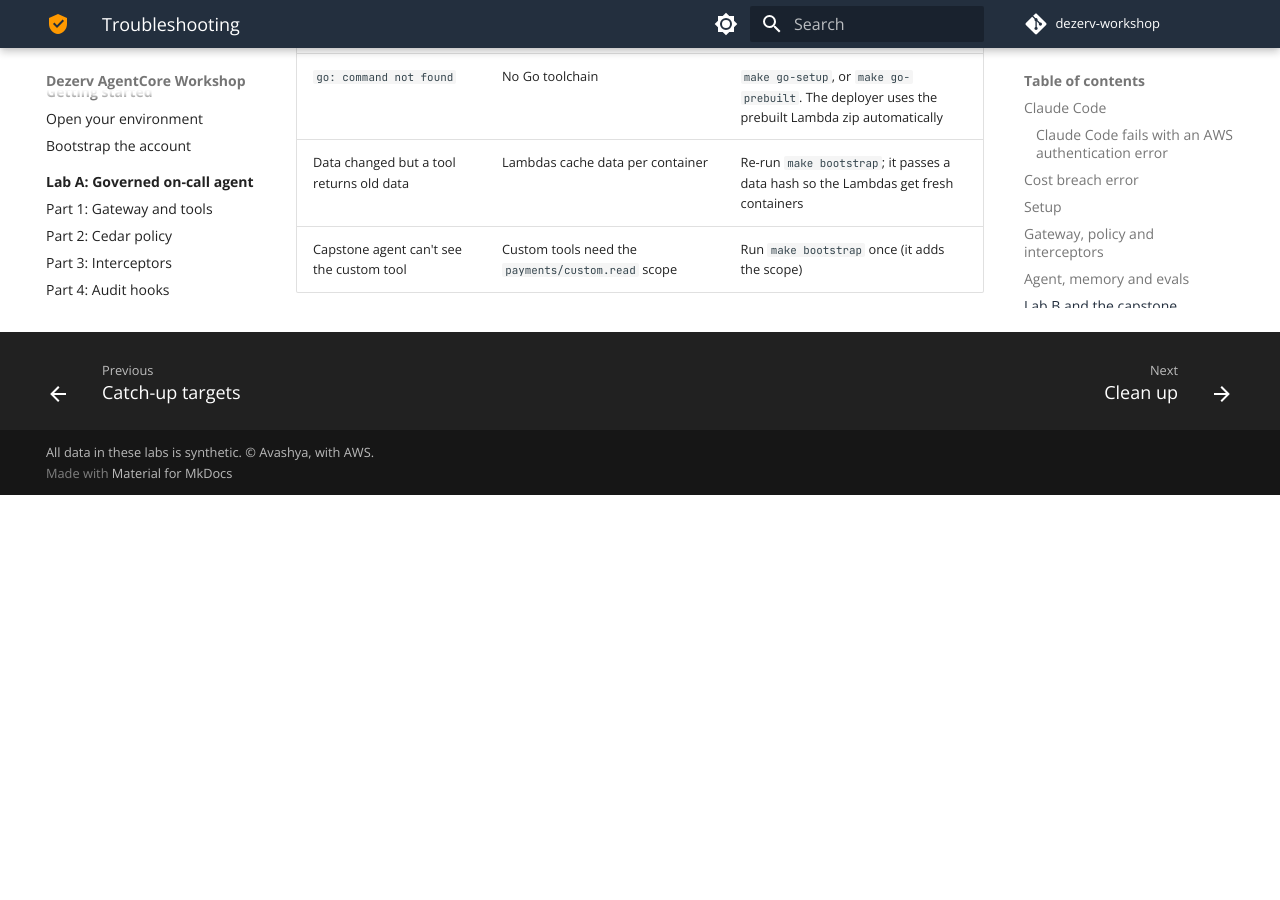
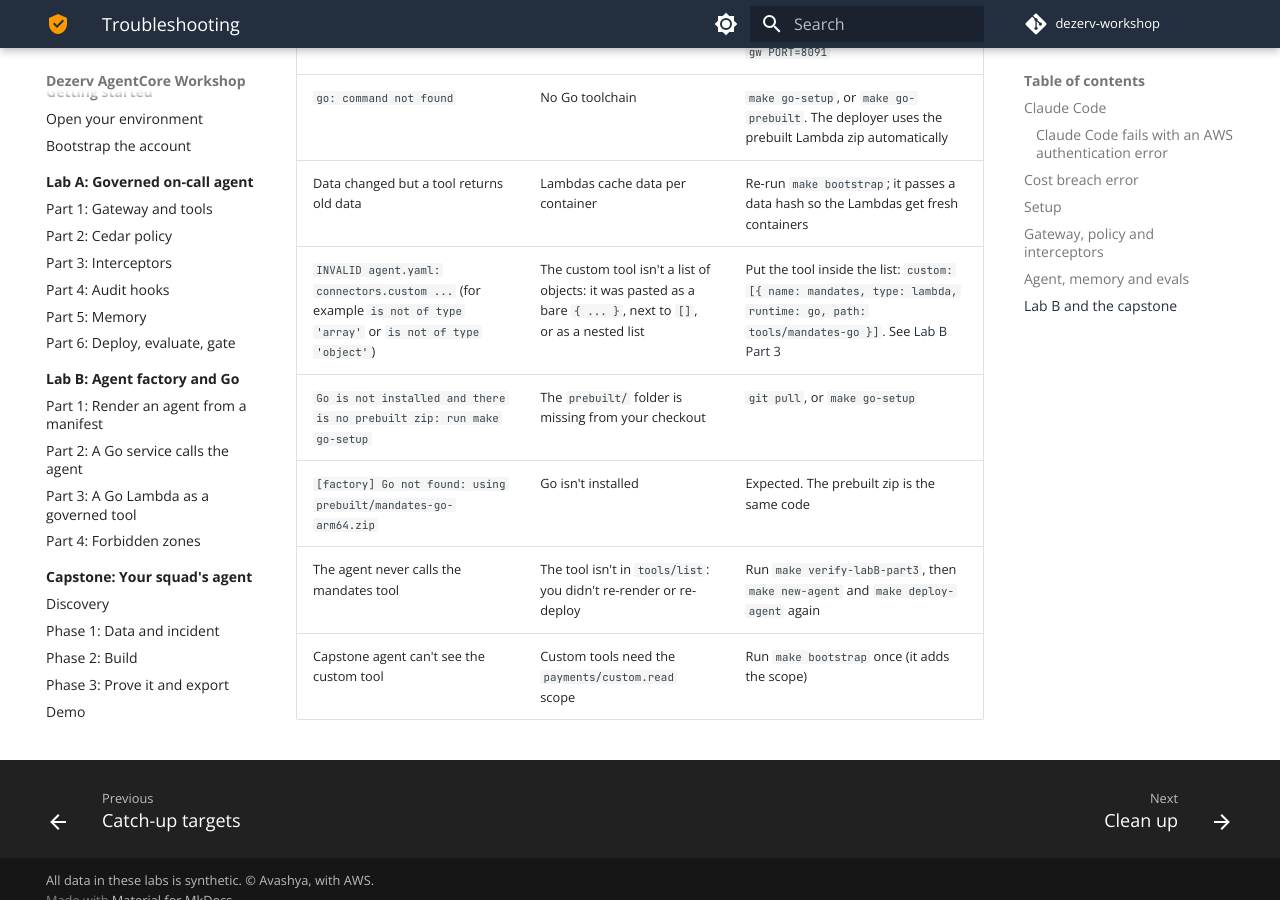
Before and after one commit to nishad-avashya/dezerv-workshop, an MkDocs documentation site: the page built from docs/reference/troubleshooting.md, in a window 1280 px wide and 900 px high, scrolled down 4527 px. Built offline with MkDocs 1.6.1 and Material for MkDocs 9.7.7, drawn with Linux system fonts in a browser that asks for light colours; comment, search, counter and statistics services are not loaded; before the commit the page ends 5022 px from its top, so only the background shows below that; part of the change alters nothing that is shown.

Commit message:
docs: Lab B Part 3 trimmed, troubleshooting additions
Co-Authored-By: Claude Sonnet 5.5 <noreply@anthropic.com>

````diff
--- a/docs/lab-b/part-3-go-tool.md
+++ b/docs/lab-b/part-3-go-tool.md
@@ -3,10 +3,8 @@
 !!! time "10 minutes"
 
 ## What you'll learn
-- Put a Go function behind the AgentCore Gateway as an MCP tool: a Lambda target on `provided.al2023`, arm64.
-- Learn the Gateway-to-Lambda contract. The tool name arrives in the Lambda **client context**, and the arguments
-  arrive as the event.
-- Let the factory derive the Cedar rules for a custom tool from its `tools.json`, so you write no policy by hand.
+- Put a Go function behind the AgentCore Gateway as an MCP tool.
+- Let the factory derive the Cedar rules for a custom tool, so you write no policy by hand.
 - See why a mutating tool is hidden from `tools/list` and denied even if it is called.
 
 ## Concepts
@@ -17,77 +15,63 @@ written in Go, with **one line** in the manifest.
 `tools/mandates-go` is a Go Lambda with two tools:
 
 - `get_mandate_status(user_id)` returns the user's UPI AutoPay mandate state (`ACTIVE`, `PAUSED`, `REVOKED`,
-  `EXPIRED` or `PENDING_BANK`). It reads `mongo/mandates.json` from the data bucket in S3, and the VPA and bank
-  account number come back masked.
-- `revoke_mandate(user_id)` is a **decoy**. It never changes anything, and if it ever runs it writes a `CRITICAL`
-  `WOULD_EXECUTE` line to its log. Policy must make sure it never runs.
+  `EXPIRED` or `PENDING_BANK`). The VPA and bank account number come back masked.
+- `revoke_mandate(user_id)` is a **decoy**. It never changes anything, and if it ever runs it logs `WOULD_EXECUTE`.
+  Policy must make sure it never runs.
 
 ![Go Lambda as a governed tool](../diagrams/lab-b-go-tool.drawio)
 
-**The Gateway contract.** When the Gateway invokes a Lambda target, the tool name is in the client context as
-`bedrockAgentCoreToolName`, in the form `<target>___<tool>` (for example `mandates___get_mandate_status`). The tool
-arguments are the event JSON, and the handler returns JSON:
+**The Gateway contract.** The Gateway passes the tool name to the Lambda in its client context
+(`bedrockAgentCoreToolName`, in the form `<target>___<tool>`), and the tool arguments as the event JSON. The Lambda
+returns JSON.
 
-```go title="tools/mandates-go/main.go (excerpt)"
-func handler(ctx context.Context, args map[string]any) (map[string]any, error) {
-	name := ""
-	if lc, ok := lambdacontext.FromContext(ctx); ok {
-		name = lc.ClientContext.Custom["bedrockAgentCoreToolName"]
-	}
-	if name == "" { // fallback for local invocation: tool name inside the payload
-		name, _ = args["_tool"].(string)
-	}
-	return dispatch(ctx, &s3Store{bucket: os.Getenv("DATA_BUCKET")}, name, args), nil
-}
-```
+??? info "The Go handler"
+    ```go title="tools/mandates-go/main.go (excerpt)"
+    func handler(ctx context.Context, args map[string]any) (map[string]any, error) {
+    	name := ""
+    	if lc, ok := lambdacontext.FromContext(ctx); ok {
+    		name = lc.ClientContext.Custom["bedrockAgentCoreToolName"]
+    	}
+    	if name == "" { // fallback for local invocation: tool name inside the payload
+    		name, _ = args["_tool"].(string)
+    	}
+    	return dispatch(ctx, &s3Store{bucket: os.Getenv("DATA_BUCKET")}, name, args), nil
+    }
+    ```
+    `dispatch` strips the `mandates___` prefix and switches on the tool name. An unknown name returns `UNKNOWN_TOOL`.
 
-`dispatch` strips the `mandates___` prefix and switches on the tool name. An unknown name returns `UNKNOWN_TOOL`.
+    `make deploy-agent` cross-compiles the tool for linux/arm64 with no Docker and creates the Lambda
+    `dezerv-laba-fx-payments-gw-mandates` on `provided.al2023`. Without Go on the machine it uses
+    `prebuilt/mandates-go-arm64.zip` and says so.
 
-**Built with no Docker.** `make deploy-agent` cross-compiles the tool with
-`GOOS=linux GOARCH=arm64 CGO_ENABLED=0 go build -trimpath -tags lambda.norpc`, zips the binary as `bootstrap`, and
-creates the Lambda `dezerv-laba-fx-payments-gw-mandates` on runtime `provided.al2023`, arm64. If there is no Go on the
-machine, it uses `prebuilt/mandates-go-arm64.zip` instead and says so.
-
-**Masking in two places.** The Gateway's RESPONSE interceptor (Lab A Part 3) already masks PII in every tool
-response. The Go tool masks its own output as well (`mask.go`): `aarav42@okhdfc` becomes `***@okhdfc`, and an
-account number keeps only its last four digits. That is defence in depth. The tool is safe even if someone ever calls
-it outside the Gateway. The tool is also **read-only**. It only reads S3, and the one "mutation" it has is a no-op.
+**Masking, twice.** The Go tool masks its own output (`aarav42@okhdfc` becomes `***@okhdfc`, and an account number
+keeps its last four digits). The Gateway's response interceptor from Lab A masks it again. The tool is also
+**read-only**: the one "mutation" it has is a no-op.
 
 **Policy you don't write.** `tools/mandates-go/tools.json` declares the scope (`payments/mandates.read`) and marks
 `revoke_mandate` as `"mutating": true`. From that, the factory renders:
 
-- a **permit** for `mandates___get_mandate_status` when the token's scope contains `mandates.read`
-  (`10-permit-reads.cedar`);
-- an **explicit deny** for it when that scope is missing (`50-explicit-deny.cedar`), which the `support` persona
-  doesn't have;
-- a **forbid** for `mandates___revoke_mandate`, added to the CP-3 statement next to restart, scale and rollback
-  (`30-forbid-mutations.cedar`).
+- a **permit** for `get_mandate_status` when the token has the `mandates.read` scope;
+- an **explicit deny** for it when that scope is missing, which is the case for the `support` persona;
+- a **forbid** for `revoke_mandate`, added next to restart, scale and rollback.
 
-**Why mutating tools are hidden.** With the policy engine attached, the Gateway filters `tools/list` by policy. A
-tool that is forbidden for everyone doesn't appear, so a compliant agent never even sees `revoke_mandate`. If
-something calls it anyway (a prompt injection, or a hand-written MCP call), Cedar denies the call before the Lambda
-runs.
+With the policy engine attached, a tool that is forbidden for everyone is hidden from `tools/list`, so a compliant
+agent never sees `revoke_mandate`. If something calls it anyway, Cedar denies the call before the Lambda runs.
 
 ## Steps
 
-### 1. Add the tool to the manifest
+### 1. Register the tool in the manifest
 
-In `labs/B/agent.yaml`, replace the line `custom: []` with:
+The manifest is where you tell the factory which tools your agent has. Add the Go tool by replacing the line `custom: []` in `labs/B/agent.yaml` with:
 
 ```yaml title="labs/B/agent.yaml (connectors section)"
-  custom:
-    - { name: mandates, type: lambda, runtime: go, path: tools/mandates-go }
+  custom: [{ name: mandates, type: lambda, runtime: go, path: tools/mandates-go }]
 ```
 
-!!! warning "Copy this exact shape"
-    `custom` is a list of objects: one `-` and one `{ ... }` per tool. A nested list such as
-    `- [{ name: mandates, ... }]` fails schema validation. The reference manifest is
-    `labs/B/solutions/agent.part3.yaml`.
+- `name` becomes the Gateway target, so the tools are `mandates___get_mandate_status` and `mandates___revoke_mandate`.
+- `runtime` and `path` tell the deployer what to build and where the code is.
 
-- `name` becomes the Gateway target, so the tools are `mandates___get_mandate_status` and `mandates___revoke_mandate`.
-  It must be lowercase letters and digits, and it can't reuse a built-in target name.
-- `runtime: go` and `path` tell the deployer what to build and where the code is. The renderer reads
-  `<path>/tools.json` for the tool schemas and scope.
+That one line is all the factory needs. The next steps render the policy, build the Lambda and add it to the Gateway from it. If you get stuck, the reference manifest is `labs/B/solutions/agent.part3.yaml`.
 
 ### 2. Re-render
 
@@ -99,38 +83,38 @@ make new-agent NAME=payments-gw FROM=labs/B/agent.yaml
     ```text
     rendered agents/payments-gw from manifest@87b535eca4: 10-permit-reads.cedar, 20-permit-ticket-writes.cedar, 30-forbid-mutations.cedar, 40-forbid-unbounded.cedar, 50-explicit-deny.cedar, 60-zones.cedar
     ```
-    The sha is `87b535eca4` if your file is identical to `labs/B/solutions/agent.part3.yaml`. Any difference, even
+    The sha is `87b535eca4` only if your file is identical to `labs/B/solutions/agent.part3.yaml`. Any difference, even
     whitespace, gives a different sha, and that's fine.
 
-Look at what changed. `gateway/targets.json` has a seventh target, `mandates`, with
-`"lambda": "${CUSTOM_LAMBDA:mandates}"` and `"build": {"runtime": "go", "path": "tools/mandates-go"}`. The Cedar
-grew from 15 to 17 statements, and one statement got longer:
+What changed: `agents/payments-gw/gateway/targets.json` has a seventh target, `mandates`, and the Cedar grew from 15
+to 17 statements.
 
-```cedar title="agents/payments-gw/policy/10-permit-reads.cedar (new statement)"
-permit(
-  principal is AgentCore::OAuthUser,
-  action in [
-    AgentCore::Action::"mandates___get_mandate_status"
-  ],
-  resource == AgentCore::Gateway::"{{GATEWAY_ARN}}"
-)
-when {
-  principal.hasTag("scope") && principal.getTag("scope") like "*mandates.read*"
-};
-```
+??? info "The Cedar that was added"
+    ```cedar title="agents/payments-gw/policy/10-permit-reads.cedar (new statement)"
+    permit(
+      principal is AgentCore::OAuthUser,
+      action in [
+        AgentCore::Action::"mandates___get_mandate_status"
+      ],
+      resource == AgentCore::Gateway::"{{GATEWAY_ARN}}"
+    )
+    when {
+      principal.hasTag("scope") && principal.getTag("scope") like "*mandates.read*"
+    };
+    ```
 
-```cedar title="agents/payments-gw/policy/30-forbid-mutations.cedar"
-forbid(
-  principal,
-  action in [
-    AgentCore::Action::"ops___restart_service",
-    AgentCore::Action::"ops___scale_service",
-    AgentCore::Action::"ops___rollback_deploy",
-    AgentCore::Action::"mandates___revoke_mandate"
-  ],
-  resource == AgentCore::Gateway::"{{GATEWAY_ARN}}"
-);
-```
+    ```cedar title="agents/payments-gw/policy/30-forbid-mutations.cedar"
+    forbid(
+      principal,
+      action in [
+        AgentCore::Action::"ops___restart_service",
+        AgentCore::Action::"ops___scale_service",
+        AgentCore::Action::"ops___rollback_deploy",
+        AgentCore::Action::"mandates___revoke_mandate"
+      ],
+      resource == AgentCore::Gateway::"{{GATEWAY_ARN}}"
+    );
+    ```
 
 ### 3. Deploy
 
@@ -167,6 +151,9 @@ Terminal 2, from the repo root. The forwarder hands the JSON to the agent as an
 curl -X POST localhost:8090/alert -d '{"alert":"MandateQuestion","service":"payments-gw","window_start":"2026-01-01T00:00:00+05:30","summary":"Is user U-1042 SIP failing because of their mandate or because of the PSP?"}'
 ```
 
+The answer should say the mandate is **ACTIVE** (from the Go tool) and that there are **two `E_PSP_TIMEOUT` failures**,
+so the cause is the **PSP**.
+
 ??? example "Expected answer (representative output)"
     ```text
     ## Summary
@@ -176,9 +163,8 @@ curl -X POST localhost:8090/alert -d '{"alert":"MandateQuestion","service":"paym
     - mandate state ACTIVE, VPA ***@okhdfc, account XXXX....<last 4> (masked by the tool)
     - 2 transactions for U-1042 with E_PSP_TIMEOUT ...
     ```
-    What matters is that the mandate is **ACTIVE** (from the Go tool) and there are **two `E_PSP_TIMEOUT` failures**,
-    so the cause is the **PSP**. The data is synthetic. U-1042's two failures are part of the 340 from the Lab A
-    incident, and match ticket PAY-1287 ("My SIP failed twice").
+    The data is synthetic. U-1042's two failures are part of the 340 from the Lab A incident, and match ticket
+    PAY-1287 ("My SIP failed twice").
 
 ## Verify
 ```bash
@@ -195,31 +181,14 @@ make verify-labB-part3
 
     RESULT: PASS
     ```
-    The last check looks in `/dezerv/agent-audit` for a `before_tool_call` on `mandates___get_mandate_status` by
-    `payments-gw-oncall`. If it fails, ask the agent the question in step 4 first.
+    The last check needs the agent to have called the Go tool, so if it fails, ask the question in step 4 first.
 
 ## What just happened
 - One manifest line produced a Lambda, a Gateway target and three Cedar changes (a permit, an explicit deny and a
   forbid), all derived from `tools/mandates-go/tools.json`.
-- The Gateway passed the tool name to Go in the client context (`bedrockAgentCoreToolName`) and the arguments as
-  the event.
-- The `oncall` token has `payments/mandates.read`, so it can read mandates. `support` doesn't, so it is denied.
-  Nobody can call `revoke_mandate`, and nobody even sees it in `tools/list`.
-- PII is masked twice, once in the Go tool and again by the Gateway's response interceptor.
+- `oncall` has `payments/mandates.read`, so it can read mandates. `support` doesn't, so it is denied.
+- Nobody can call `revoke_mandate`, and nobody even sees it in `tools/list`.
 
 !!! tip "Behind?"
     `make solution-labB-part3` copies `labs/B/solutions/agent.part3.yaml` over `labs/B/agent.yaml`, re-renders and
-    deploys. It also runs the Part 1 and Part 2 solutions first. Without Go it uses the prebuilt Lambda zip.
-
-## Troubleshooting
-| Symptom | Fix |
-|---|---|
-| `INVALID agent.yaml: connectors.custom.0: ... is not of type 'object'` | You used a nested list. Use `- { name: mandates, ... }` as in step 1 |
-| `[factory] Go not found: using prebuilt/mandates-go-arm64.zip` | Expected without Go. The prebuilt zip is the same code |
-| `Go is not installed and there is no prebuilt zip: run make go-setup` | The `prebuilt/` folder is missing from your checkout. `git pull` or `make go-setup` |
-| Agent never calls the mandates tool | Check `make verify-labB-part3`. If the tool is not in `tools/list`, you didn't re-render or re-deploy |
-
-!!! question "Discuss"
-    The Go tool masks its own output, and the Gateway masks it again. Which of Dezerv's services would you trust to
-    rely on the interceptor alone? And for a tool that *must* mutate, what would you add on top of a Cedar permit:
-    a human approval step, a narrower scope, or something else?
+    deploys. It also runs the Part 1 and Part 2 solutions first.
--- a/docs/reference/troubleshooting.md
+++ b/docs/reference/troubleshooting.md
@@ -96,4 +96,8 @@ If it still fails, tell the instructor with the exact error text.
 | Port already in use | A previous forwarder is still running | `lsof -ti :8090 \| xargs kill`, or `make run-forwarder NAME=payments-gw PORT=8091` |
 | `go: command not found` | No Go toolchain | `make go-setup`, or `make go-prebuilt`. The deployer uses the prebuilt Lambda zip automatically |
 | Data changed but a tool returns old data | Lambdas cache data per container | Re-run `make bootstrap`; it passes a data hash so the Lambdas get fresh containers |
+| `INVALID agent.yaml: connectors.custom ...` (for example `is not of type 'array'` or `is not of type 'object'`) | The custom tool isn't a list of objects: it was pasted as a bare `{ ... }`, next to `[]`, or as a nested list | Put the tool inside the list: `custom: [{ name: mandates, type: lambda, runtime: go, path: tools/mandates-go }]`. See [Lab B Part 3](../lab-b/part-3-go-tool.md) |
+| `Go is not installed and there is no prebuilt zip: run make go-setup` | The `prebuilt/` folder is missing from your checkout | `git pull`, or `make go-setup` |
+| `[factory] Go not found: using prebuilt/mandates-go-arm64.zip` | Go isn't installed | Expected. The prebuilt zip is the same code |
+| The agent never calls the mandates tool | The tool isn't in `tools/list`: you didn't re-render or re-deploy | Run `make verify-labB-part3`, then `make new-agent` and `make deploy-agent` again |
 | Capstone agent can't see the custom tool | Custom tools need the `payments/custom.read` scope | Run `make bootstrap` once (it adds the scope) |
````
